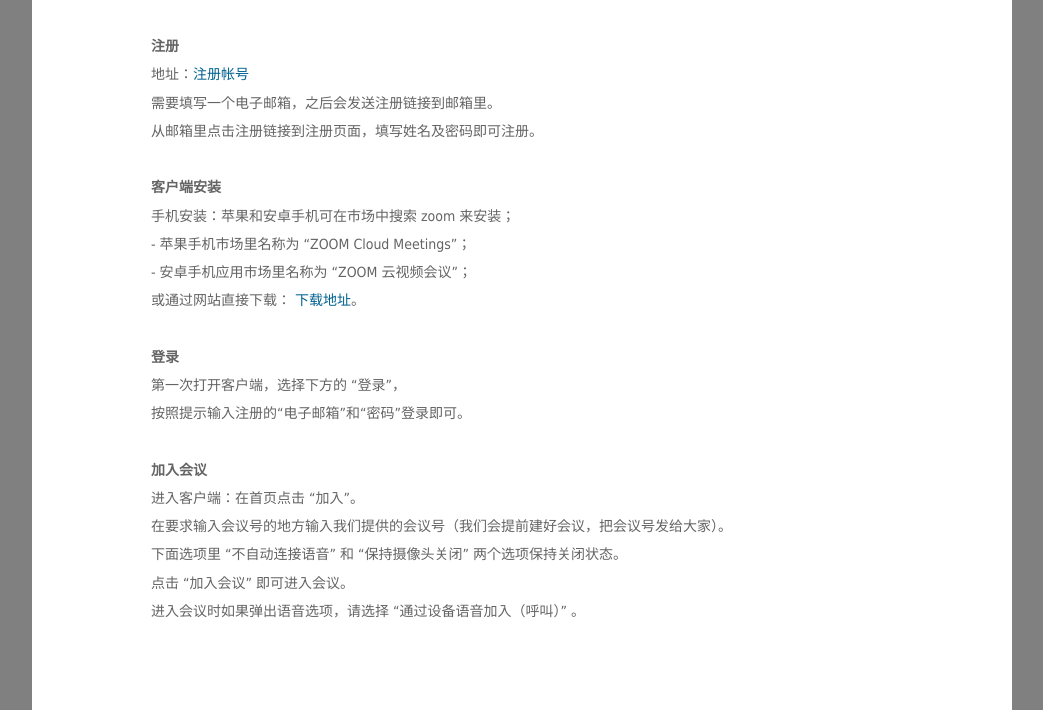
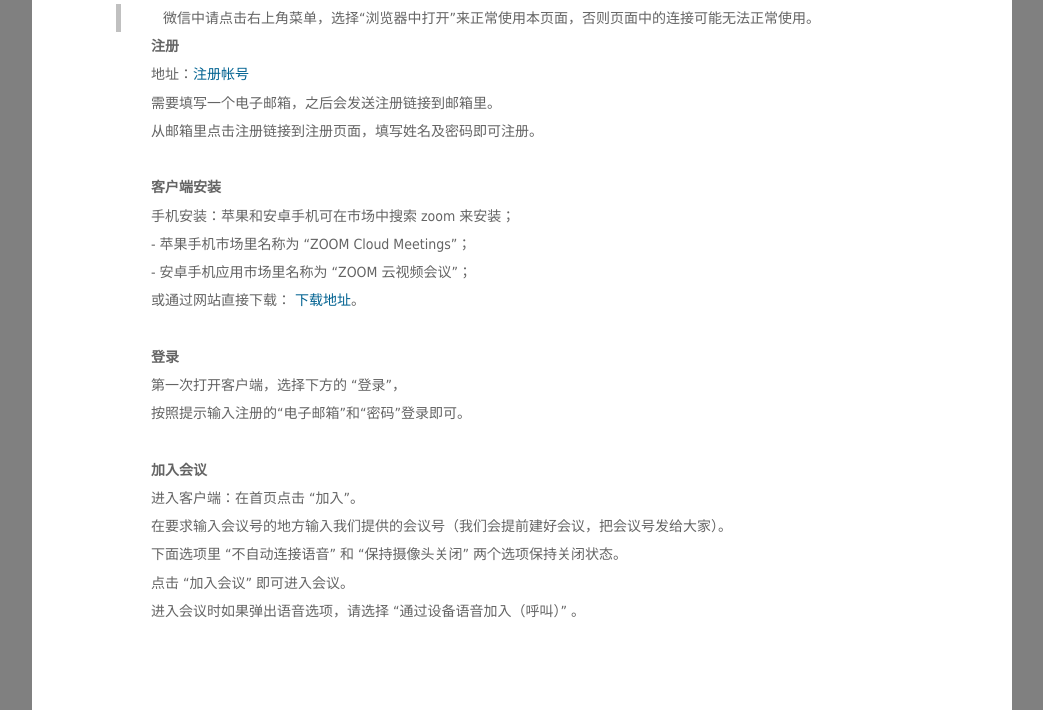
Before and after one commit to skirtor/o-var, a plain HTML site: page var/zoom.html in a window 1280 px wide. Shown: the part 134-844 px from the top of the page, without its empty margins (118-1161 px from the left). Drawn offline with Linux system fonts and the light colour scheme.

Commit message:
Update zoom.html

```diff
--- a/var/zoom.html
+++ b/var/zoom.html
@@ -105,7 +105,9 @@
     <div class="bar">Zoom 安装使用简介</div>
     <div id="content">
       <h1>zoom 安装使用简介</h1>
-      <p>　</p>
+      <p style="padding-left: 1em; border-left: solid 5px silver;">
+        <em>微信中请点击右上角菜单，选择“浏览器中打开”来正常使用本页面，否则页面中的连接可能无法正常使用。</em>
+      </p>
       <p><strong> 注册 </strong></p>
       <p>地址：<a target="_blank" href="https://zoom.com.cn/signup" title="">注册帐号</a></p>
       <p>需要填写一个电子邮箱，之后会发送注册链接到邮箱里。</p>
```
